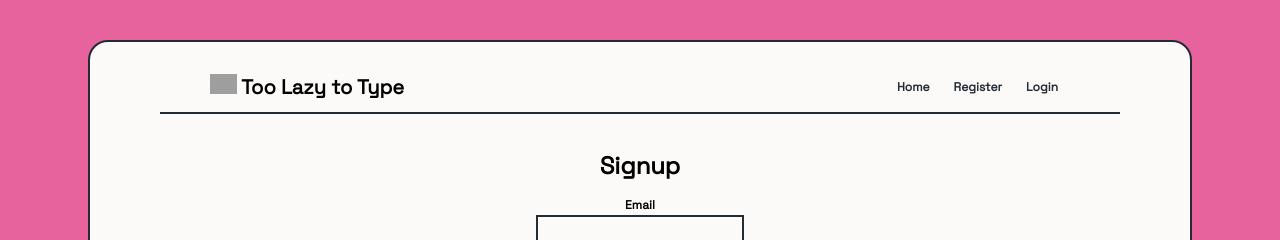
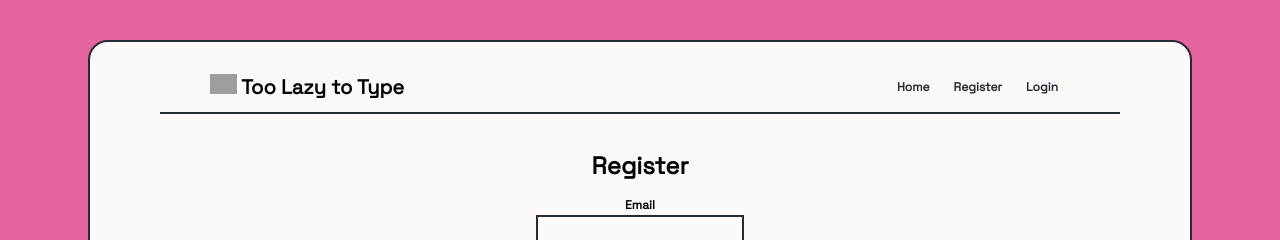
Before and after one commit to zuzmoskvic/module3-project-frontend, a React (Create React App) app: page /signup in a window 1280 px wide. Shown: the top 240 px of the page. Built offline with nearby package versions, Linux system fonts and the light colour scheme; grey boxes are pictures that could not be loaded.

Commit message:
Change title to "Register" instead of "Signup"

```diff
--- a/src/components/Signup.jsx
+++ b/src/components/Signup.jsx
@@ -36,7 +36,7 @@ function Signup() {
   return (
     <Layout>
       <div className="LoginPage">
-        <h1>Signup</h1>
+        <h1>Register</h1>
 
         <form
           className="login-form"
```
